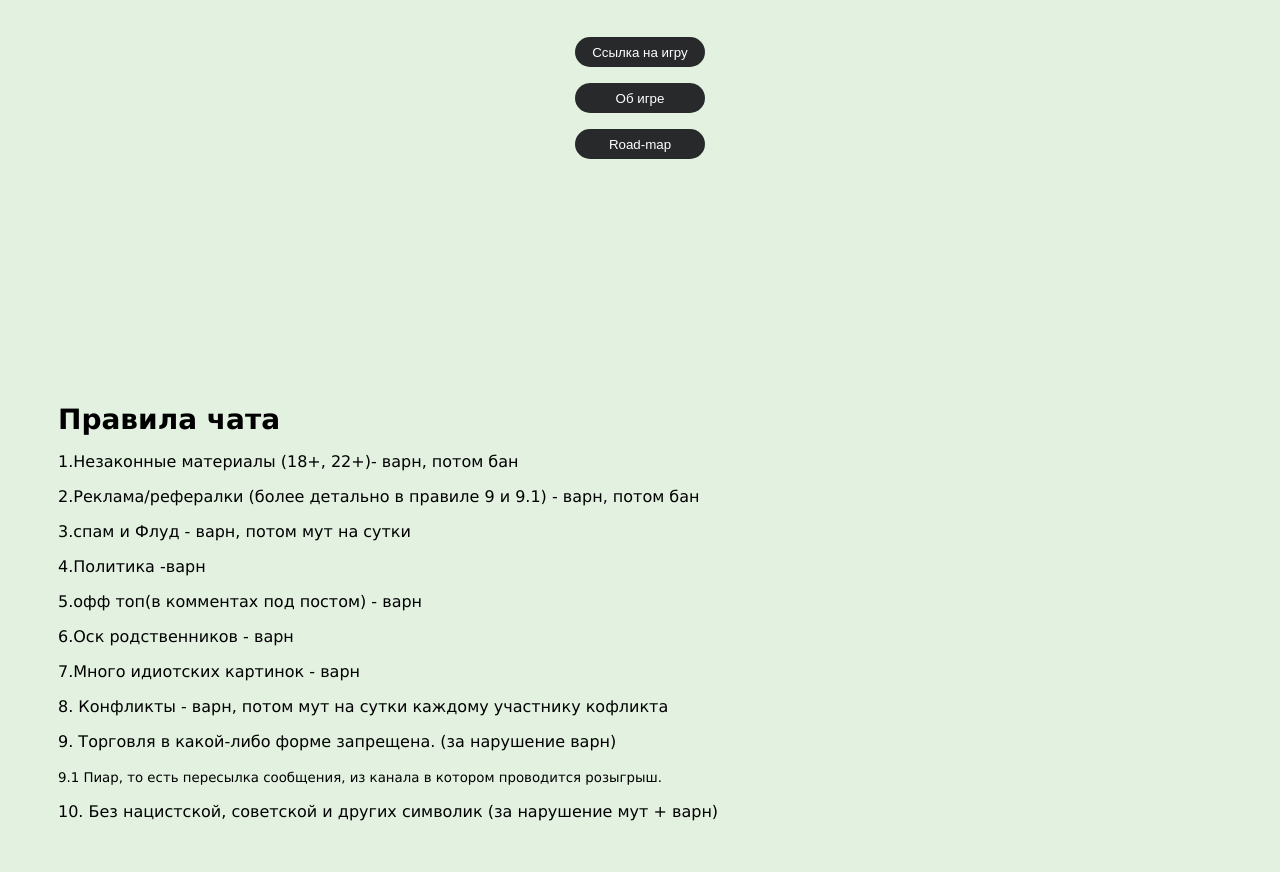
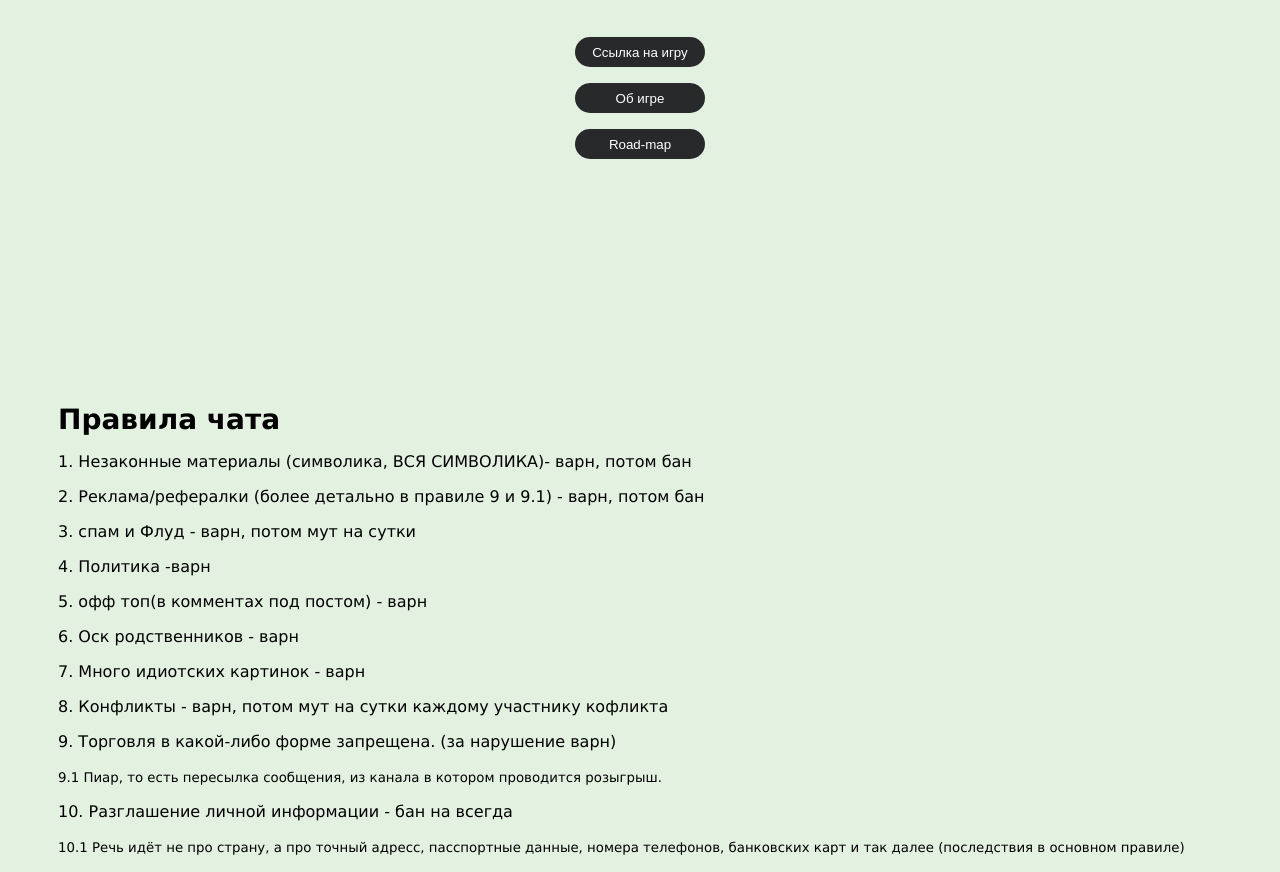
Before and after one commit to SANYAclesh/Viceror, a plain HTML site: page rules.html in a window 1280 px wide. Shown: the part 170-1042 px from the top of the page. Before the commit the page ends 1007 px from the top, so only its background shows below. Drawn offline with Linux system fonts and the light colour scheme.

Commit message:
Update rules.html

```diff
--- a/rules.html
+++ b/rules.html
@@ -54,25 +54,25 @@
             Правила чата
             </div>
             <p>
-                1.Незаконные материалы (18+, 22+)- варн, потом бан
+                1. Незаконные материалы (символика, ВСЯ СИМВОЛИКА)- варн, потом бан
             </p>
             <p>
-                2.Реклама/рефералки (более детально в правиле 9 и 9.1) - варн, потом бан
+                2. Реклама/рефералки (более детально в правиле 9 и 9.1) - варн, потом бан
             </p>
             <p>
-                3.спам и Флуд - варн, потом мут на сутки
+                3. спам и Флуд - варн, потом мут на сутки
             </p>
             <p>
-                4.Политика -варн
+                4. Политика -варн
             </p>
             <p>
-                5.офф топ(в комментах под постом) - варн
+                5. офф топ(в комментах под постом) - варн
             </p>
             <p>
-                6.Оск родственников - варн
+                6. Оск родственников - варн
             </p>
             <p>
-                7.Много идиотских картинок - варн
+                7. Много идиотских картинок - варн
             </p>
             <p>
                 8. Конфликты - варн, потом мут на сутки каждому участнику кофликта
@@ -82,8 +82,13 @@
                 <small>
                 <p> 9.1 Пиар, то есть пересылка сообщения, из канала в котором проводится розыгрыш. </small>
             </p>
+            <p>
+          10. Разглашение личной информации - бан на всегда
+        </p>
         <p>
-            10. Без нацистской, советской и других символик (за нарушение мут + варн)
+        <small>
+            10.1 Речь идёт не про страну, а про точный адресс, пасспортные данные, номера телефонов, банковских карт и так далее (последствия в основном правиле)
+        </small>
         </p>
     </div>
      </div>
```
